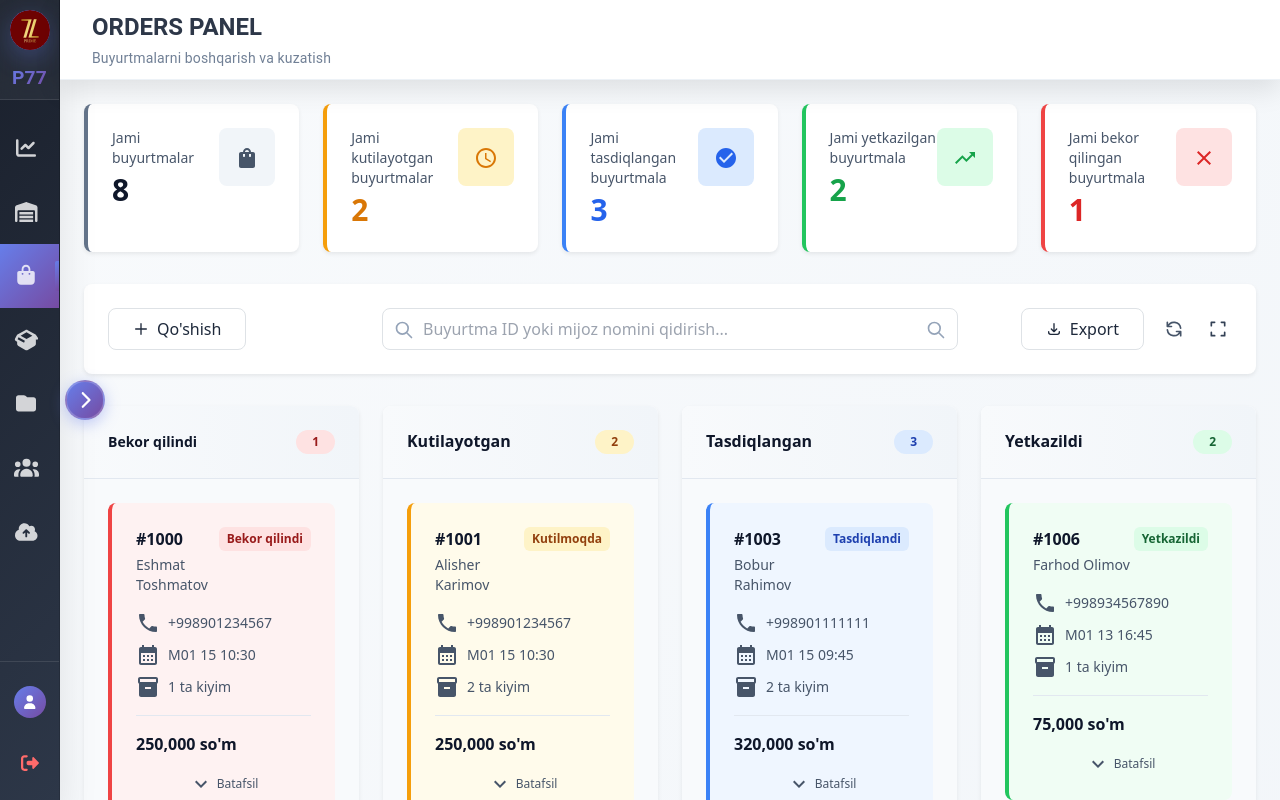
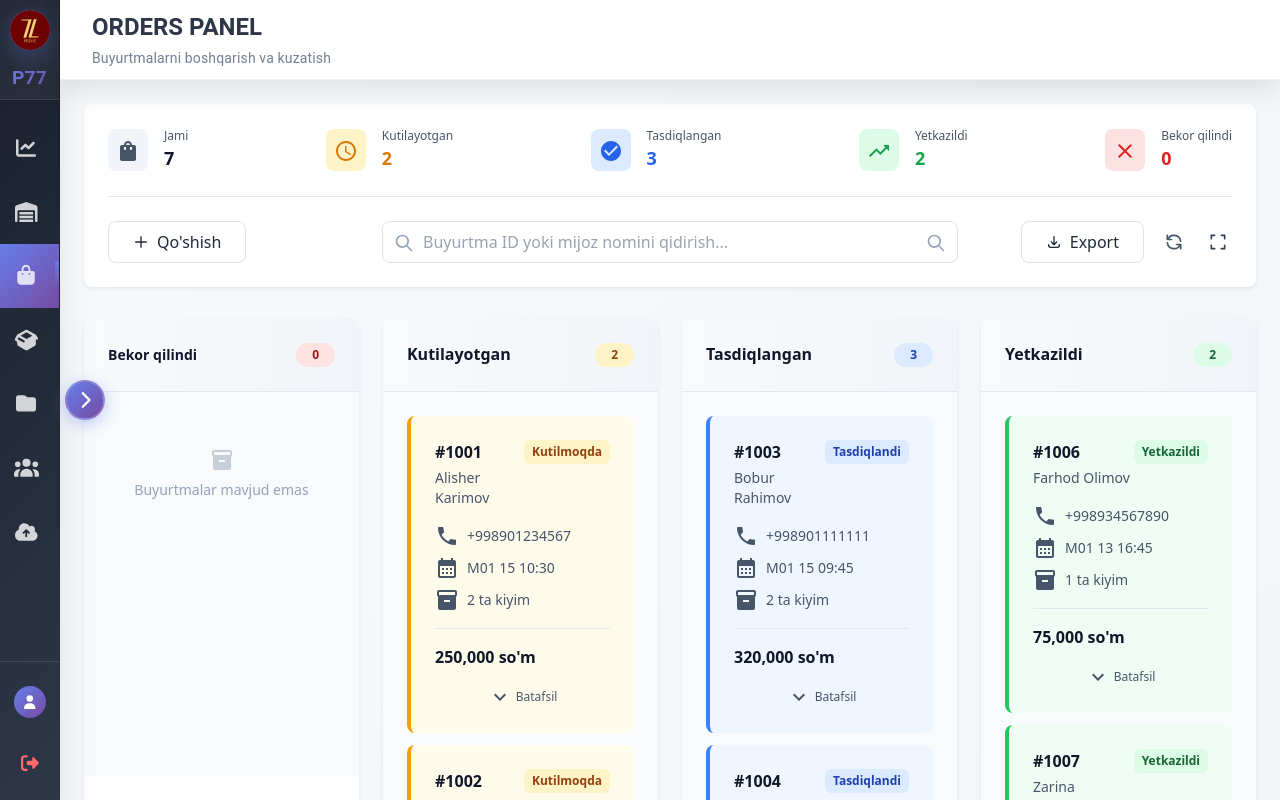
Before and after one commit to suhrob-qalandarov/prime-web-admin, a React (Create React App) app: page /orders in a window 1280 px wide. Shown: the top 800 px of the page. Built offline with nearby package versions, Linux system fonts and the light colour scheme.

Commit message:
Redesigned order.jsx

```diff
--- a/src/components/pages/order/order.jsx
+++ b/src/components/pages/order/order.jsx
@@ -15,17 +15,6 @@ import {
 
 // Mock data for orders - Updated for clothing store
 const MOCK_ORDERS = [
-    {
-        id: 1000,
-        customerName: "Eshmat Toshmatov",
-        customerPhone: "+998901234567",
-        status: "CANCELLED",
-        totalAmount: 250000,
-        orderDate: "2024-01-15T10:30:00",
-        items: [
-            { id: 1, name: "Qora Ko'ylak", quantity: 1, price: 200000 },
-        ],
-    },
     {
         id: 1001,
         customerName: "Alisher Karimov",
@@ -214,78 +203,68 @@ const Orders = () => {
     return (
         <div className="min-h-screen bg-gradient-to-br from-slate-50 to-slate-100 p-6">
             <div className="max-w-8xl mx-auto">
-                {/* Stats Cards */}
-                <div className="grid grid-cols-1 md:grid-cols-2 lg:grid-cols-5 gap-6 mb-8">
-                    {/* Total Orders */}
-                    <div className="bg-white rounded-lg border-l-4 border-l-slate-500 p-6 shadow-sm hover:shadow-md transition-shadow">
-                        <div className="flex items-start justify-between">
+                {/* Search and Actions */}
+                <div className="bg-white rounded-lg p-6 mb-8 shadow-sm">
+                    <div className="flex items-center justify-between gap-4 mb-6 pb-6 border-b border-slate-200 flex-wrap">
+                        {/* Total Orders */}
+                        <div className="flex items-center gap-3">
+                            <div className="bg-slate-100 p-2 rounded-lg">
+                                <ShoppingBag className="w-5 h-5 text-slate-600" />
+                            </div>
                             <div>
-                                <p className="text-slate-600 text-sm font-medium mb-1">Jami buyurtmalar</p>
-                                <p className="text-3xl font-bold text-slate-900">{stats.total}</p>
+                                <p className="text-xs text-slate-600">Jami</p>
+                                <p className="text-lg font-bold text-slate-900">{stats.total}</p>
                             </div>
-                            <div className="bg-slate-100 p-3 rounded-lg">
-                                <ShoppingBag className="w-6 h-6 text-slate-600" />
+                        </div>
+
+                        {/* Pending Orders */}
+                        <div className="flex items-center gap-3">
+                            <div className="bg-amber-100 p-2 rounded-lg">
+                                <AccessTime className="w-5 h-5 text-amber-600" />
+                            </div>
+                            <div>
+                                <p className="text-xs text-slate-600">Kutilayotgan</p>
+                                <p className="text-lg font-bold text-amber-600">{stats.pending}</p>
+                            </div>
+                        </div>
+
+                        {/* Accepted Orders */}
+                        <div className="flex items-center gap-3">
+                            <div className="bg-blue-100 p-2 rounded-lg">
+                                <CheckCircle className="w-5 h-5 text-blue-600" />
+                            </div>
+                            <div>
+                                <p className="text-xs text-slate-600">Tasdiqlangan</p>
+                                <p className="text-lg font-bold text-blue-600">{stats.accepted}</p>
+                            </div>
+                        </div>
+
+                        {/* Delivered Orders */}
+                        <div className="flex items-center gap-3">
+                            <div className="bg-green-100 p-2 rounded-lg">
+                                <TrendingUp className="w-5 h-5 text-green-600" />
+                            </div>
+                            <div>
+                                <p className="text-xs text-slate-600">Yetkazildi</p>
+                                <p className="text-lg font-bold text-green-600">{stats.delivered}</p>
+                            </div>
+                        </div>
+
+                        {/* Cancelled Orders */}
+                        <div className="flex items-center gap-3">
+                            <div className="bg-red-100 p-2 rounded-lg">
+                                <Close className="w-5 h-5 text-red-600" />
+                            </div>
+                            <div>
+                                <p className="text-xs text-slate-600">Bekor qilindi</p>
+                                <p className="text-lg font-bold text-red-600">{stats.cancelled}</p>
                             </div>
                         </div>
                     </div>
 
-                    {/* Pending Orders */}
-                    <div className="bg-white rounded-lg border-l-4 border-l-amber-500 p-6 shadow-sm hover:shadow-md transition-shadow">
-                        <div className="flex items-start justify-between">
-                            <div>
-                                <p className="text-slate-600 text-sm font-medium mb-1">Jami kutilayotgan buyurtmalar</p>
-                                <p className="text-3xl font-bold text-amber-600">{stats.pending}</p>
-                            </div>
-                            <div className="bg-amber-100 p-3 rounded-lg">
-                                <AccessTime className="w-6 h-6 text-amber-600" />
-                            </div>
-                        </div>
-                    </div>
-
-                    {/* Accepted Orders */}
-                    <div className="bg-white rounded-lg border-l-4 border-l-blue-500 p-6 shadow-sm hover:shadow-md transition-shadow">
-                        <div className="flex items-start justify-between">
-                            <div>
-                                <p className="text-slate-600 text-sm font-medium mb-1">Jami tasdiqlangan buyurtmala</p>
-                                <p className="text-3xl font-bold text-blue-600">{stats.accepted}</p>
-                            </div>
-                            <div className="bg-blue-100 p-3 rounded-lg">
-                                <CheckCircle className="w-6 h-6 text-blue-600" />
-                            </div>
-                        </div>
-                    </div>
-
-                    {/* Delivered Orders */}
-                    <div className="bg-white rounded-lg border-l-4 border-l-green-500 p-6 shadow-sm hover:shadow-md transition-shadow">
-                        <div className="flex items-start justify-between">
-                            <div>
-                                <p className="text-slate-600 text-sm font-medium mb-1">Jami yetkazilgan buyurtmala</p>
-                                <p className="text-3xl font-bold text-green-600">{stats.delivered}</p>
-                            </div>
-                            <div className="bg-green-100 p-3 rounded-lg">
-                                <TrendingUp className="w-6 h-6 text-green-600" />
-                            </div>
-                        </div>
-                    </div>
-
-                    <div className="bg-white rounded-lg border-l-4 border-l-red-500 p-6 shadow-sm hover:shadow-md transition-shadow">
-                        <div className="flex items-start justify-between">
-                            <div>
-                                <p className="text-slate-600 text-sm font-medium mb-1">Jami bekor qilingan buyurtmala</p>
-                                <p className="text-3xl font-bold text-red-600">{stats.cancelled}</p>
-                            </div>
-                            <div className="bg-red-100 p-3 rounded-lg">
-                                <Close className="w-6 h-6 text-red-600" />
-                            </div>
-                        </div>
-                    </div>
-                </div>
-
-                {/* Search and Actions */}
-                <div className="bg-white rounded-lg p-6 mb-8 shadow-sm relative">
-                    <div className="flex items-center justify-center">
+                    <div className="flex items-center justify-center relative">
                         {/* Left buttons */}
-                        <div className="flex gap-4 absolute left-6 top-6">
+                        <div className="flex gap-4 absolute left-0 top-0">
                             <button className="bg-white text-slate-800 hover:bg-slate-100 px-4 py-2 rounded-lg font-medium flex items-center gap-2 transition border border-slate-300">
                                 <svg className="w-4 h-4" fill="none" stroke="currentColor" viewBox="0 0 24 24">
                                     <path strokeLinecap="round" strokeLinejoin="round" strokeWidth={2} d="M12 4v16m8-8H4" />
@@ -329,7 +308,7 @@ const Orders = () => {
                         </div>
 
                         {/* Right buttons */}
-                        <div className="absolute right-6 top-6 flex items-center gap-3">
+                        <div className="absolute right-0 top-0 flex items-center gap-3">
                             <button className="bg-white text-slate-800 hover:bg-slate-100 px-4 py-2 rounded-lg font-medium flex items-center gap-2 transition border border-slate-300">
                                 <svg className="w-4 h-4" fill="none" stroke="currentColor" viewBox="0 0 24 24">
                                     <path
@@ -536,6 +515,21 @@ const Orders = () => {
     )
 }
 
+const CancelledOrderCard = ({ order, onDragStart }) => {
+    return (
+        <div
+            draggable
+            onDragStart={(e) => onDragStart(e, order)}
+            className="border-l-4 border-l-red-500 bg-red-50 rounded-lg p-3 cursor-grab active:cursor-grabbing hover:shadow-md transition-all"
+        >
+            <div className="flex items-center justify-between">
+                <p className="font-bold text-slate-900 text-lg">#{order.id}</p>
+                <Close className="w-5 h-5 text-red-600" />
+            </div>
+        </div>
+    )
+}
+
 // Order Card Component
 const OrderCard = ({
                        order,
```
